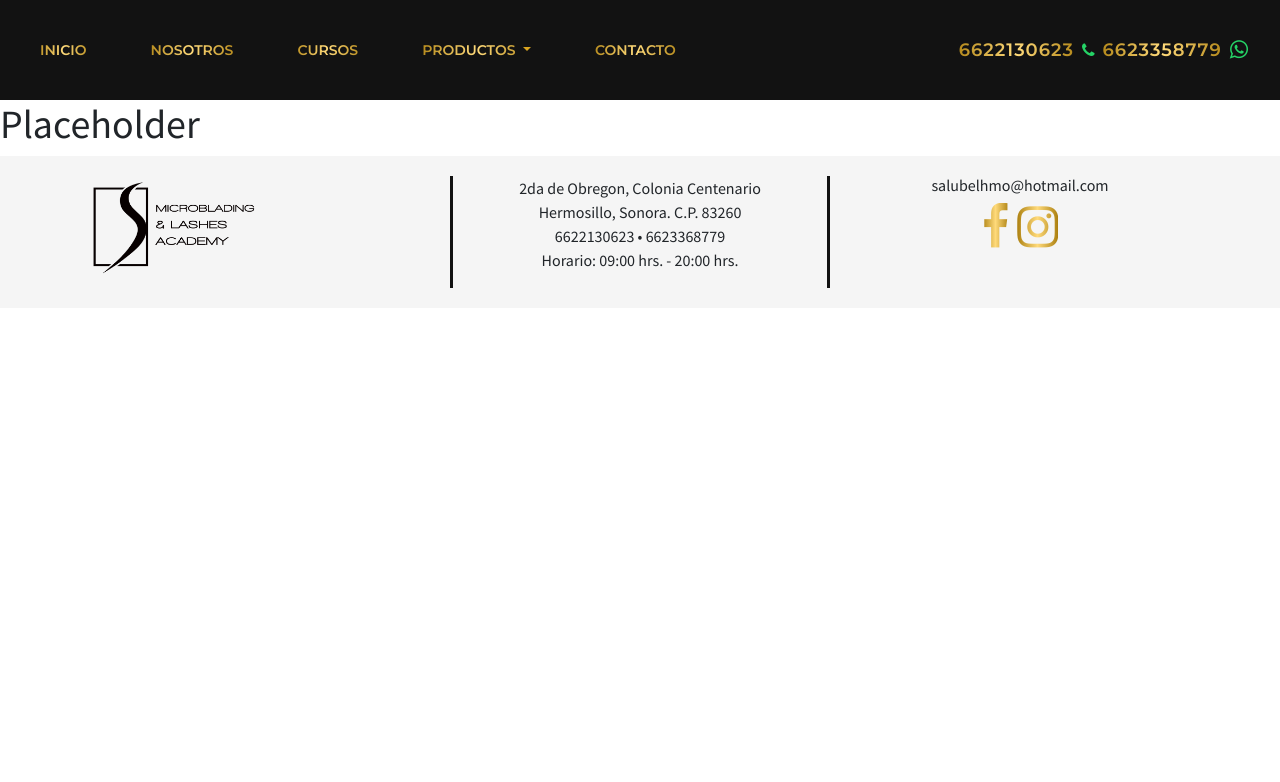
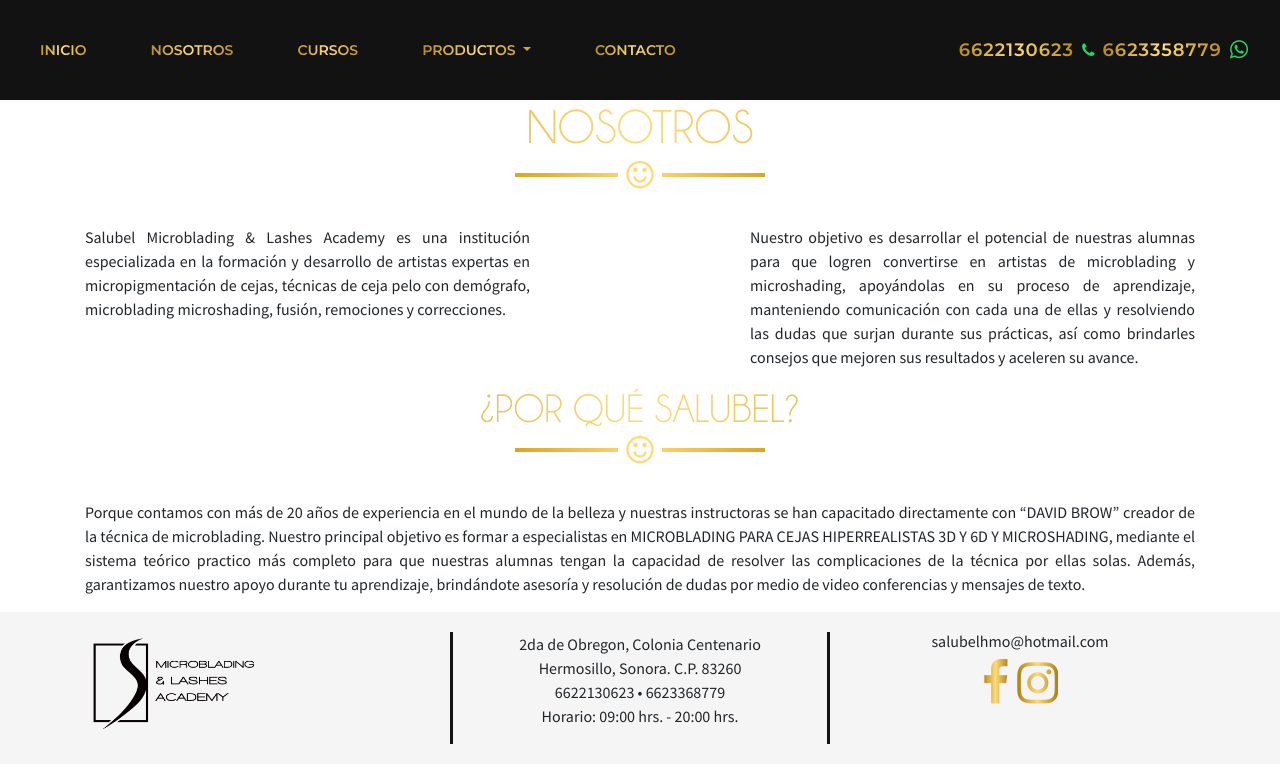
Before and after one commit to cristiansamaniego/cristiansamaniego.github.io, a plain HTML site: page nosotros.html in a window 1280 px wide. Drawn offline with nearby package versions, Linux system fonts and the light colour scheme.

Commit message:
nosotros template info :surfer:

```diff
--- a/nosotros.html
+++ b/nosotros.html
@@ -66,8 +66,37 @@
     </nav>
     <!-- SSSSSSSSSSSSSSSSSSSSSSSSSSSSS -->
     <!-- SSSSSSSSSSSSSSSSSSSSSSSSSSSSS -->
-    <div class="placeholder">
-        <h1>Placeholder</h1>
+    <section id="about-us">
+        <div class="container">
+            <h2 class="text-center text-golden champagne text-uppercase">Nosotros</h2>
+            <hr class="hr-main">
+            <div class="row">
+                <div class="col-md-5">
+                    <p class="text-justify">Salubel Microblading & Lashes Academy es una institución especializada en la formación y desarrollo de artistas expertas en micropigmentación de cejas, técnicas de ceja pelo con demógrafo, microblading microshading, fusión, remociones
+                        y correcciones.</p>
+                </div>
+                <div class="col-md-2 about-icon"></div>
+                <div class="col-md-5">
+                    <p class="text-justify">Nuestro objetivo es desarrollar el potencial de nuestras alumnas para que logren convertirse en artistas de microblading y microshading, apoyándolas en su proceso de aprendizaje, manteniendo comunicación con cada una de ellas y resolviendo
+                        las dudas que surjan durante sus prácticas, así como brindarles consejos que mejoren sus resultados y aceleren su avance.</p>
+                </div>
+            </div>
+    </section>
+    <section id="why-us">
+        <div class="container">
+            <div class="row">
+                <div class="col-12 text-center">
+                    <h1 class="text-uppercase text-golden champagne">¿Por qué Salubel?</h1>
+                    <hr class="hr-main">
+                </div>
+                <div class="col-12">
+                    <p class="text-justify">Porque contamos con más de 20 años de experiencia en el mundo de la belleza y nuestras instructoras se han capacitado directamente con “DAVID BROW” creador de la técnica de microblading. Nuestro principal objetivo es formar a especialistas
+                        en MICROBLADING PARA CEJAS HIPERREALISTAS 3D Y 6D Y MICROSHADING, mediante el sistema teórico practico más completo para que nuestras alumnas tengan la capacidad de resolver las complicaciones de la técnica por ellas solas. Además,
+                        garantizamos nuestro apoyo durante tu aprendizaje, brindándote asesoría y resolución de dudas por medio de video conferencias y mensajes de texto.</p>
+                </div>
+            </div>
+        </div>
+    </section>
     </div>
     <!-- SSSSSSSSSSSSSSSSSSSSSSSSSSSSS -->
     <!-- SSSSSSSSSSSSSSSSSSSSSSSSSSSSS -->
```
